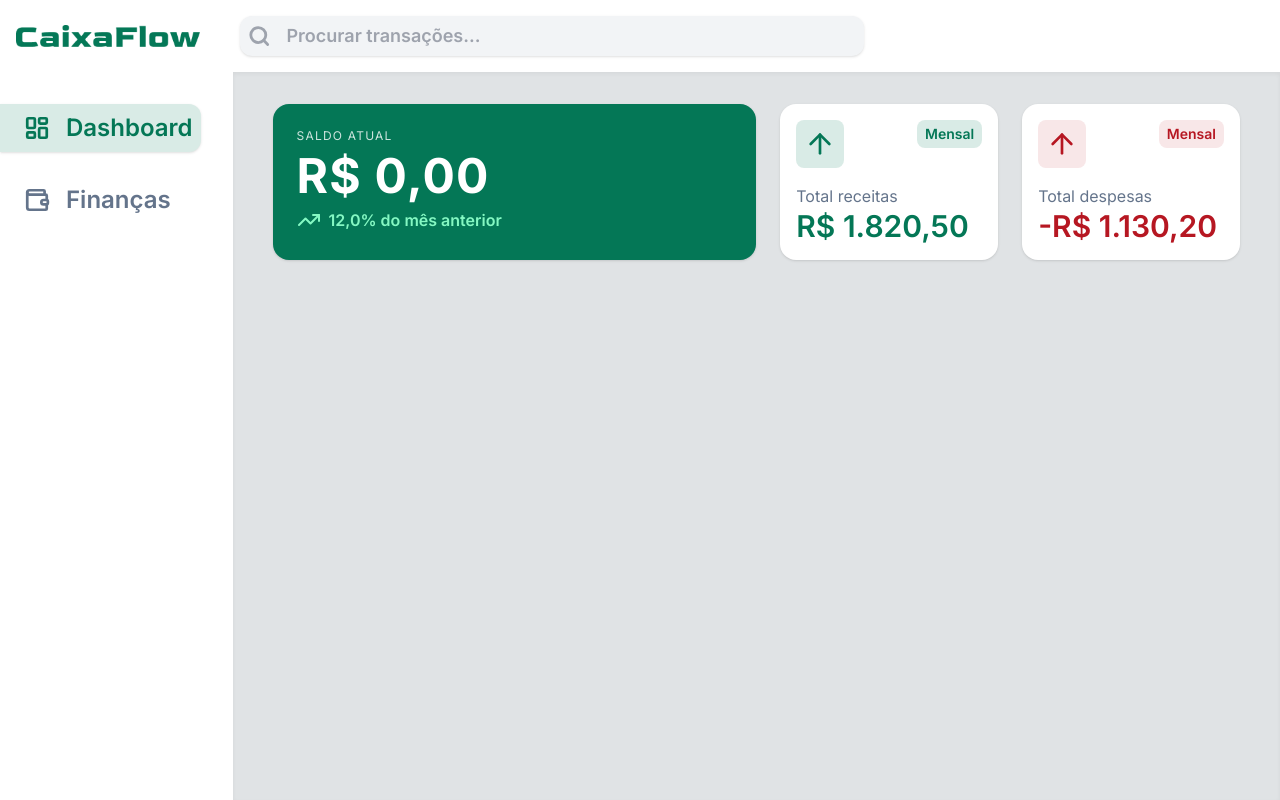
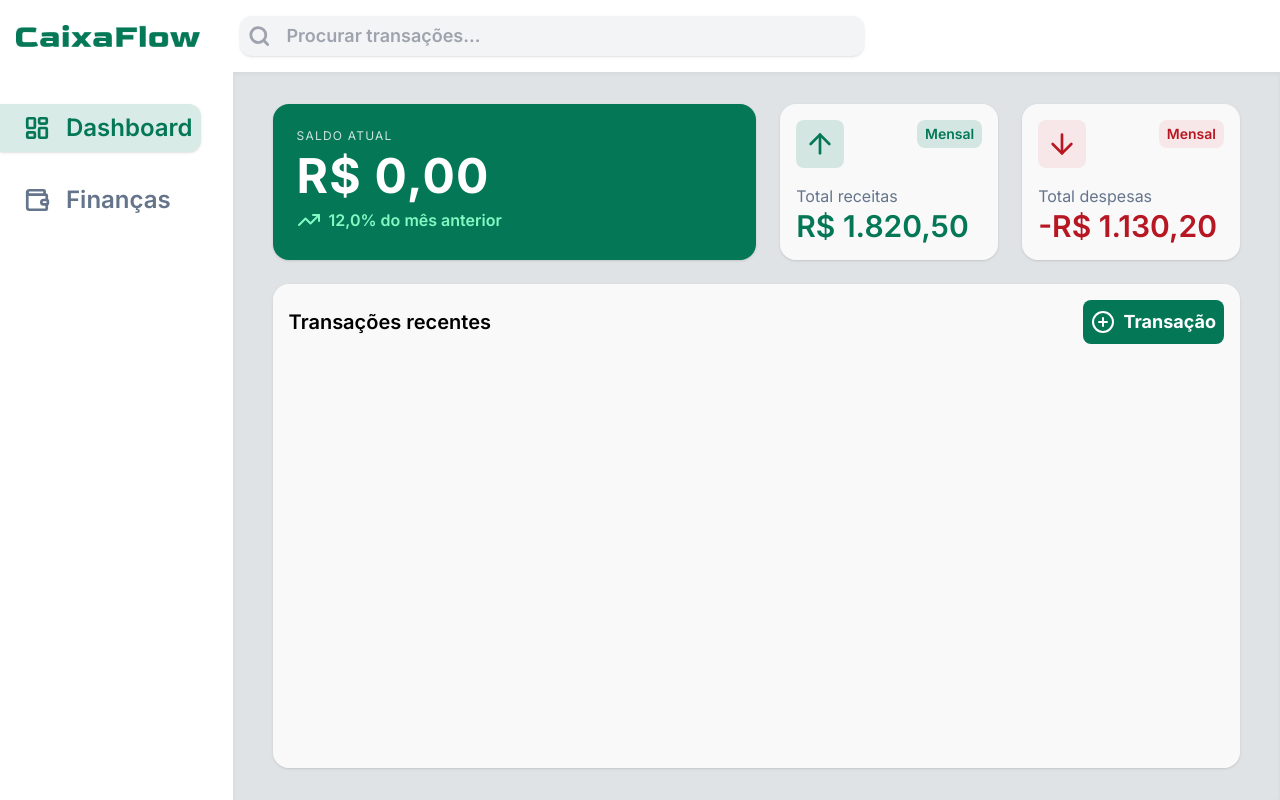
Before and after one commit to CaioSouza07/caixa-flow-web, a React (Vite) app: page / in a window 1280 px wide. Built offline with nearby package versions, Linux system fonts and the light colour scheme.

Commit message:
criado estilizacao do botao para add transacao

```diff
--- a/src/App.jsx
+++ b/src/App.jsx
@@ -6,6 +6,7 @@ import Nav from "./components/Nav";
 import { useState } from "react";
 import Button from "./components/Button";
 import CardMonth from "./components/CardMonth";
+import RecentTransactionCard from "./components/RecentTransactionsCard";
 
 function App() {
   const [balance, setBalance] = useState(0);
@@ -22,6 +23,7 @@ function App() {
               <CardMonth variant={"income"} value={1820.5} />
               <CardMonth variant={"expense"} value={1130.2} />
             </div>
+            <RecentTransactionCard />
           </Container>
         </div>
       </div>
--- /dev/null
+++ b/src/components/AddTransactionButton.jsx
@@ -0,0 +1,12 @@
+import { CirclePlus } from "lucide-react";
+
+function AddTransactionButton() {
+  return (
+    <button className="bg-[#047756] font-bold text-lg text-white flex items-center gap-2 p-2 rounded-lg">
+      <CirclePlus />
+      Transação
+    </button>
+  );
+}
+
+export default AddTransactionButton;
--- a/src/components/CardMonth.jsx
+++ b/src/components/CardMonth.jsx
@@ -1,9 +1,9 @@
-import { ArrowUp } from "lucide-react";
+import { ArrowDown, ArrowUp } from "lucide-react";
 import CardBalance from "./CardBalance";
 
 function CardMonth({ variant, value }) {
   return (
-    <div className="rounded-2xl shadow flex flex-1 bg-white p-2">
+    <div className="rounded-2xl shadow flex flex-1 bg-white/80 p-2">
       {variant === "income" ? (
         <div className="flex flex-col w-full justify-between">
           <div className="flex justify-between items-start w-full text-[#047756] font-semibold p-2">
@@ -29,7 +29,7 @@ function CardMonth({ variant, value }) {
         <div className="flex flex-col w-full justify-between">
           <div className="flex justify-between items-start w-full text-[#B61722] font-semibold p-2">
             <div className="bg-[#F8E7E8] rounded-lg p-2">
-              <ArrowUp size={32} />
+              <ArrowDown size={32} />
             </div>
             <div className="bg-[#F8E7E8] rounded-lg p-2 pt-1 pb-1 text-sm">
               <p>Mensal</p>
--- a/src/components/Container.jsx
+++ b/src/components/Container.jsx
@@ -1,7 +1,7 @@
 function Container({ children }) {
   return (
     <>
-      <div className="bg-[#E0E3E5] shadow-inner h-full w-full p-8 pl-10 pr-10">
+      <div className="bg-[#E0E3E5] shadow-inner h-full w-full p-8 pl-10 pr-10 flex flex-col gap-6">
         {children}
       </div>
     </>
--- /dev/null
+++ b/src/components/RecentTransactionsCard.jsx
@@ -0,0 +1,16 @@
+import AddTransactionButton from "./AddTransactionButton";
+
+function RecentTransactionCard() {
+  return (
+    <div className="rounded-2xl shadow flex flex-1 bg-white/80 p-4">
+      <div className="flex justify-between w-full items-center h-fit">
+        <h1 className="text-xl font-semibold">Transações recentes</h1>
+        <div>
+          <AddTransactionButton />
+        </div>
+      </div>
+    </div>
+  );
+}
+
+export default RecentTransactionCard;
```
